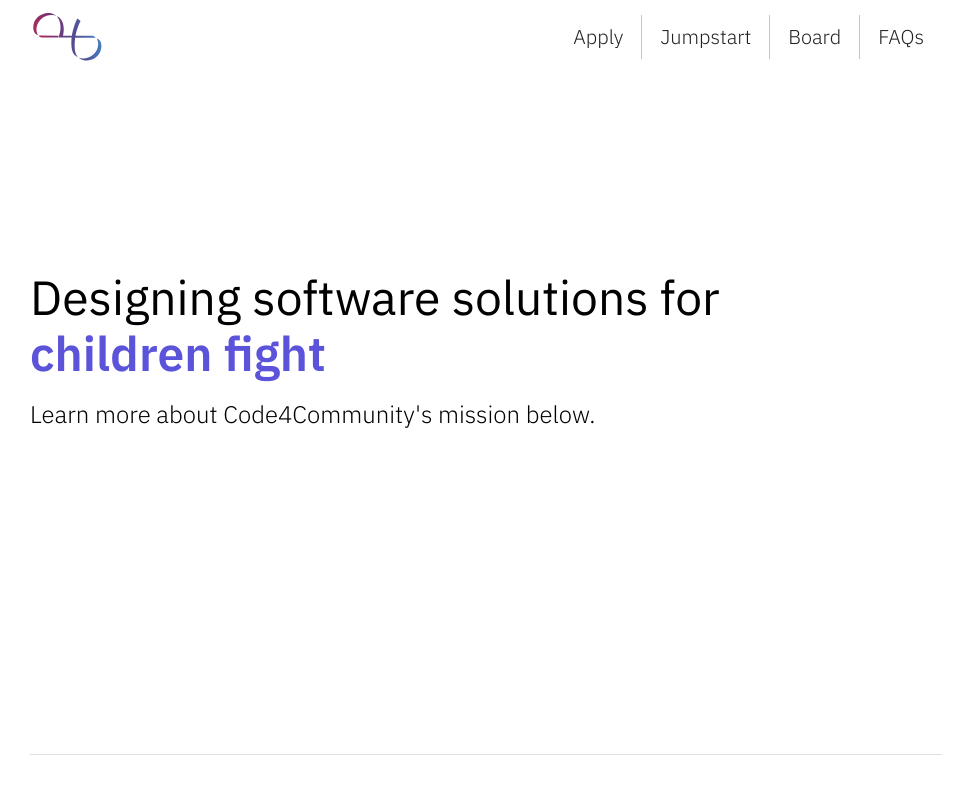
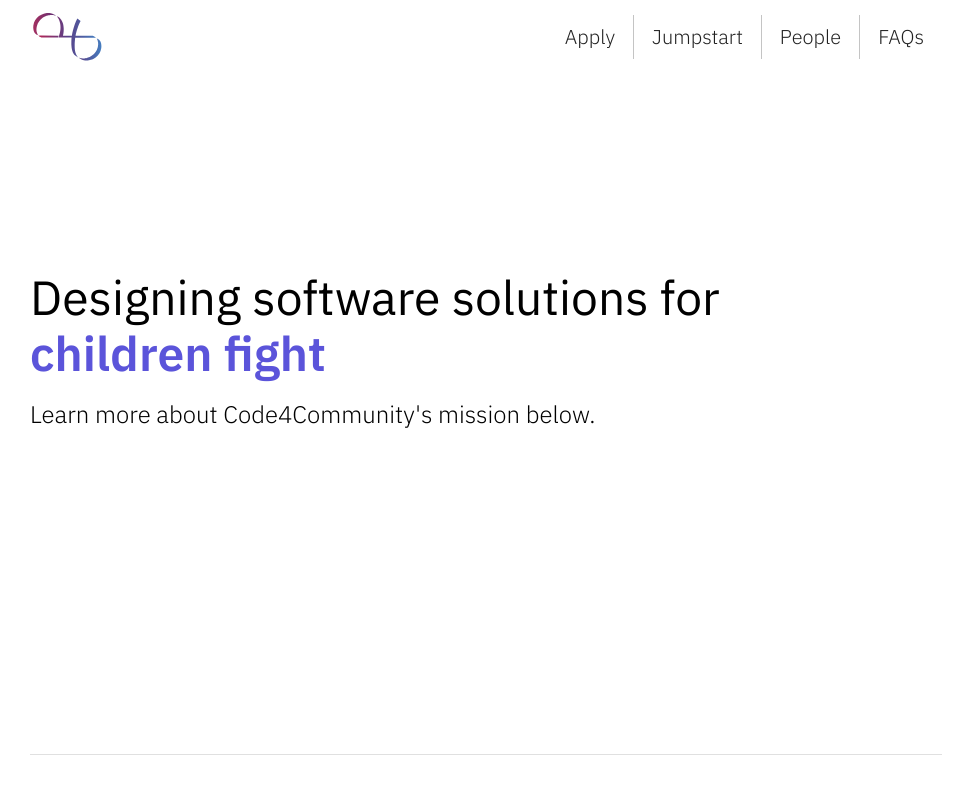
Before and after one commit to Code-4-Community/c4cneu.com, a React (Create React App) app: page / in a window 1280 px wide. Shown: the top 800 px of the page, without its empty margins (154-1108 px from the left). Built offline with nearby package versions, Linux system fonts and the light colour scheme.

Commit message:
lazy image

```diff
--- a/src/components/Board.tsx
+++ b/src/components/Board.tsx
@@ -38,11 +38,11 @@ const Template: React.FC = () => {
     <div>
       <Container maxWidth="md" className={classes.hero}>
         <Helmet>
-          <title>Members</title>
-          <meta name="E-Board" content="Meet the people of Code4Comunity" />
+          <title>People</title>
+          <meta name="People" content="Meet the people of Code4Comunity" />
         </Helmet>
         <Hero
-          title="Members"
+          title="People"
           subtitle="Meet the people of Code4Comunity"
           SvgNode={SVG}
         />
--- a/src/components/Footer.tsx
+++ b/src/components/Footer.tsx
@@ -45,7 +45,7 @@ const Footer: React.FC = () => {
               </Link>
               {' | '}
               <Link to="/board" className={classes.footerLink}>
-                Board
+                People
               </Link>
               {' | '}
               <Link to="/faq" className={classes.footerLink}>
--- a/src/components/Member.tsx
+++ b/src/components/Member.tsx
@@ -1,6 +1,8 @@
 import React from 'react';
 import { makeStyles } from '@material-ui/core/styles';
 import { Paper, Grid, Typography} from '@material-ui/core';
+// @ts-ignore
+import { LazyLoadImage } from 'react-lazy-load-image-component';
 
 const useStyles = makeStyles((theme) => ({
   person: {
@@ -158,19 +160,21 @@ const Member: React.FC<MemberProps> = ({
       <Paper className={classes.person} elevation={3}>
         <div className={classes.icons}>
           <a href={linkedin} rel="noopener noreferrer" target="_blank">
-            <img
+            <LazyLoadImage
               className={classes.linkedin}
               src="https://c4cneu-public.s3.us-east-2.amazonaws.com/Board/2020/icons/linkedin_icon.svg"
+              alt="Linkedin"
             />
           </a>
           <a href={'mailto:' + email} rel="noopener noreferrer" target="_blank">
-            <img
+            <LazyLoadImage
               className={classes.mail}
               src="https://c4cneu-public.s3.us-east-2.amazonaws.com/Board/2020/icons/mail_icon.svg"
+              alt="Email"
             />
           </a>
         </div>
-        <img className={classes.portrait} src={image} />
+        <LazyLoadImage className={classes.portrait} src={image} alt={name}/>
         <div className={classes.cardText}>
         <Typography className={classes.name} variant="subtitle2">{name}</Typography >
         <Typography className={classes.position} variant="subtitle2">{position}</Typography >
--- a/src/components/NavBar.tsx
+++ b/src/components/NavBar.tsx
@@ -116,7 +116,7 @@ const NavBar: React.FC = () => {
                 </Button>
                 <Button component={Link} to="/board">
                   <Typography variant="h6" className={classes.navlink}>
-                    Board
+                    People
                   </Typography>
                 </Button>
                 <Button component={Link} to="/faq">
```
